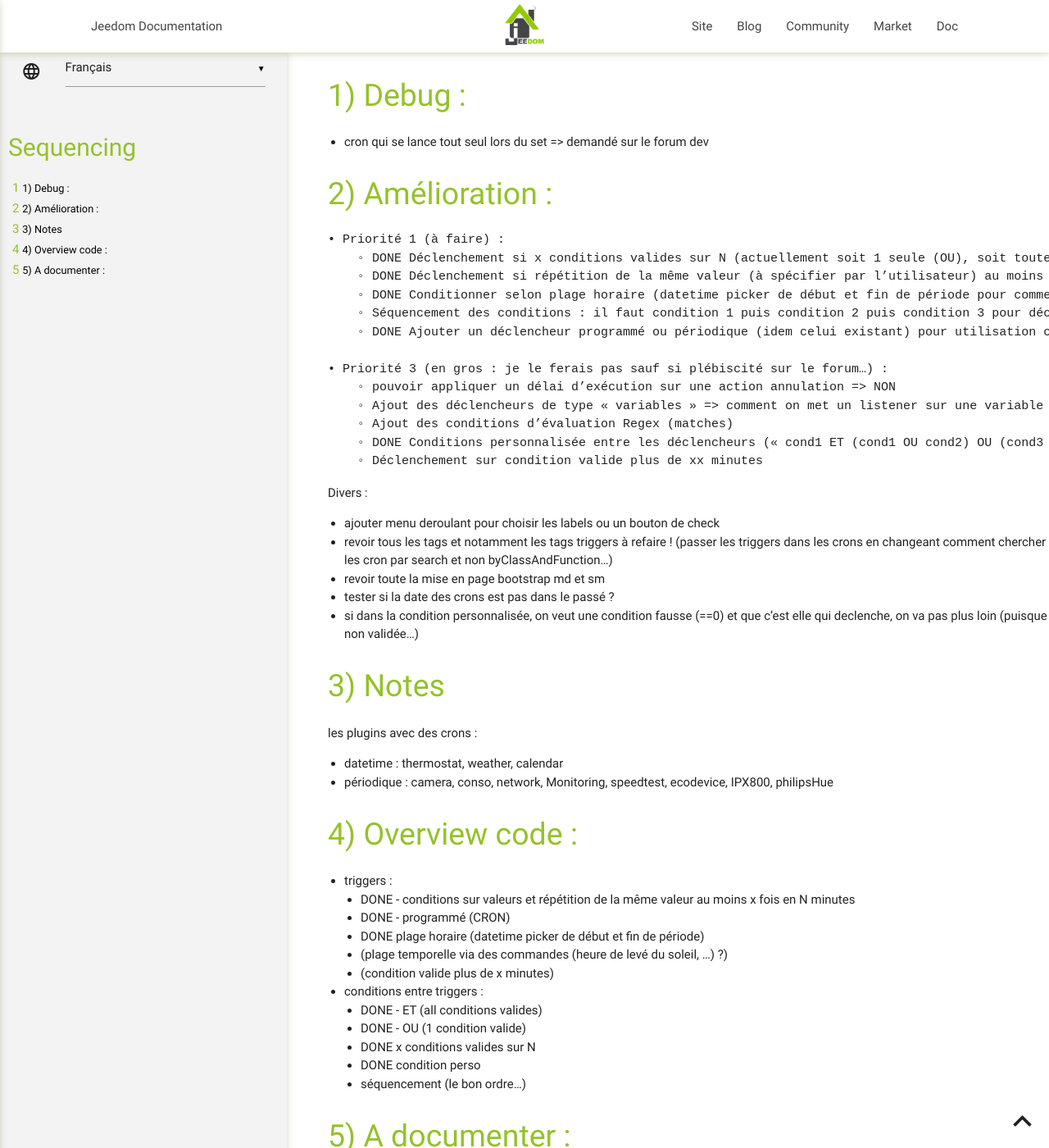
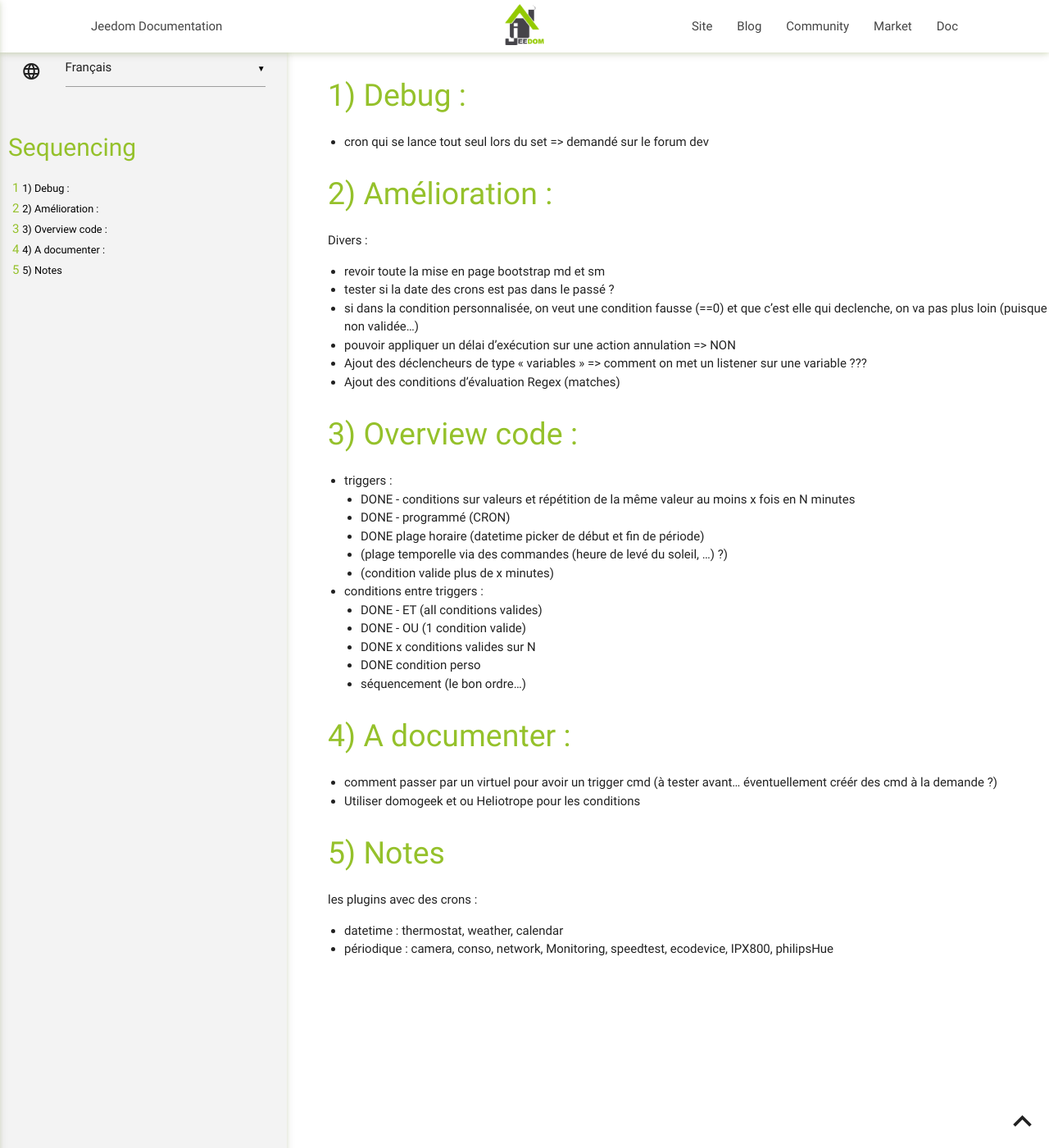
Before and after one commit to AgP42/sequencing, a Jekyll site: the page built from docs/fr_FR/todolist.md, in a window 1280 px wide and 1400 px high. Shown: the whole window at 82% size. Built offline with Jekyll 4.4.1, drawn with Linux system fonts in a browser that asks for light colours; our own code applies the rules of GitHub Pages for plain Markdown files.

```diff
--- a/docs/fr_FR/todolist.md
+++ b/docs/fr_FR/todolist.md
@@ -3,31 +3,13 @@
 
 # Amélioration :
 
-    • Priorité 1 (à faire) :
-        ◦ DONE Déclenchement si x conditions valides sur N (actuellement soit 1 seule (OU), soit toutes (ET))
-        ◦ DONE Déclenchement si répétition de la même valeur (à spécifier par l’utilisateur) au moins x fois en N minutes : permet de filtrer un déclenchement intempestif d’un capteur. Exemple : fermer les volets si plusieurs rafale de vents et pas dès la 1ere
-        ◦ DONE Conditionner selon plage horaire (datetime picker de début et fin de période pour commencer, en verra après si début/fin peuvent être des commandes (heure de levé du soleil, …) -> sera utilisé en condition uniquement, en complément d’autres déclencheurs. Ne sera pas un déclencheur en soit.
-        ◦ Séquencement des conditions : il faut condition 1 puis condition 2 puis condition 3 pour déclencher
-        ◦ DONE Ajouter un déclencheur programmé ou périodique (idem celui existant) pour utilisation comme condition supplémentaire. (Aujourd’hui il bypass toutes les conditions, comme le déclenchement manuel, là il pourrait être utilisé en OU, en ET, …)
-
-    • Priorité 3 (en gros : je le ferais pas sauf si plébiscité sur le forum…) :
-        ◦ pouvoir appliquer un délai d’exécution sur une action annulation => NON
-        ◦ Ajout des déclencheurs de type « variables » => comment on met un listener sur une variable ???
-        ◦ Ajout des conditions d’évaluation Regex (matches)
-        ◦ DONE Conditions personnalisée entre les déclencheurs (« cond1 ET (cond1 OU cond2) OU (cond3 XOR cond1) »)
-        ◦ Déclenchement sur condition valide plus de xx minutes
-
 Divers :
-  * ajouter menu deroulant pour choisir les labels ou un bouton de check
-  * revoir tous les tags et notamment les tags triggers à refaire ! (passer les triggers dans les crons en changeant comment chercher les cron par search et non byClassAndFunction...)
   * revoir toute la mise en page bootstrap md et sm
   * tester si la date des crons est pas dans le passé ?
   * si dans la condition personnalisée, on veut une condition fausse (==0) et que c'est elle qui declenche, on va pas plus loin (puisque non validée...)
-
-# Notes
-les plugins avec des crons :
-- datetime : thermostat, weather, calendar
-- périodique : camera, conso, network, Monitoring, speedtest, ecodevice, IPX800, philipsHue
+  * pouvoir appliquer un délai d’exécution sur une action annulation => NON
+  * Ajout des déclencheurs de type « variables » => comment on met un listener sur une variable ???
+  * Ajout des conditions d’évaluation Regex (matches)
 
 # Overview code :
 * triggers :
@@ -46,3 +28,9 @@
 # A documenter :
 
 * comment passer par un virtuel pour avoir un trigger cmd (à tester avant... éventuellement créér des cmd à la demande ?)
+* Utiliser domogeek et ou Heliotrope pour les conditions
+
+# Notes
+les plugins avec des crons :
+- datetime : thermostat, weather, calendar
+- périodique : camera, conso, network, Monitoring, speedtest, ecodevice, IPX800, philipsHue
```
Also changed, not shown: desktop/js/sequencing.js (+22 -21 lines), docs/fr_FR/changelog.md (+1 -0 lines).
